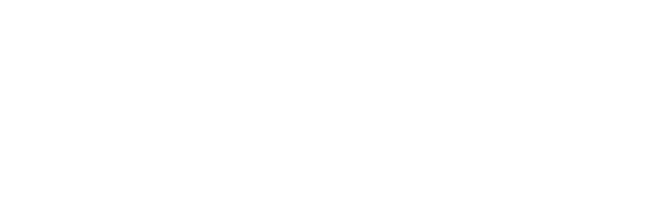
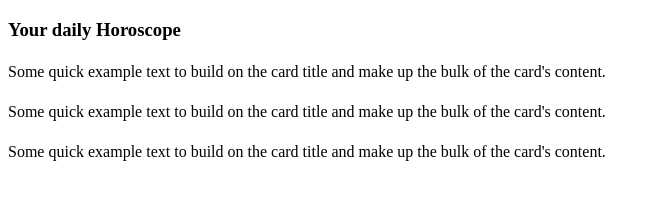
Before and after one commit to AdEventAstra/project1-piptambecten, a plain HTML site: page index.html in a window 1280 px wide. Shown: the whole page, without its empty margins (0-659 px from the left). Drawn offline with Linux system fonts and the light colour scheme; files that its build step writes are made by us from their sources; files whose address does not match are found by name.

Commit message:
creating card groups for horoscope predictions

```diff
--- a/index.html
+++ b/index.html
@@ -19,11 +19,37 @@
     <div id="Patricia left-side">
         <!-- patricia's work -->
     </div>
-    <div id="Tamara right-side">
-        <!-- Tamara's work -->
-    </div>
+        <!-- Tamara's work: Horoscope predictions -->
+        <div id="Tamara right-side" class="col-12 col-sm-12 col-md-8 float-right">
+            <div>
+                <h3 class="subheading text-center">Your daily Horoscope</3>
+                    <div class=""></div>
+            </div>
 
+            <section class="card-group">
 
+                <div class="first-day"></div>
+                <div class="card-body text-primary">
+                    <h5 class="first-card-title"></h5>
+                    <p class="card-text">Some quick example text to build on the card title and make up the bulk of the
+                        card's content.</p>
+                </div>
+
+                <div class="second-day"></div>
+                <div class="card-body text-primary">
+                    <h5 class="second-card-title"></h5>
+                    <p class="card-text">Some quick example text to build on the card title and make up the bulk of the
+                        card's content.</p>
+                </div>
+
+                <div class="third-day"></div>
+                <div class="card-body text-primary">
+                    <h5 class="third-card-title"></h5>
+                    <p class="card-text">Some quick example text to build on the card title and make up the bulk of the
+                        card's content.</p>
+                </div>
+            </section>
+        </div>
     <script src="./script.js"></script>
 </body>
 
```
